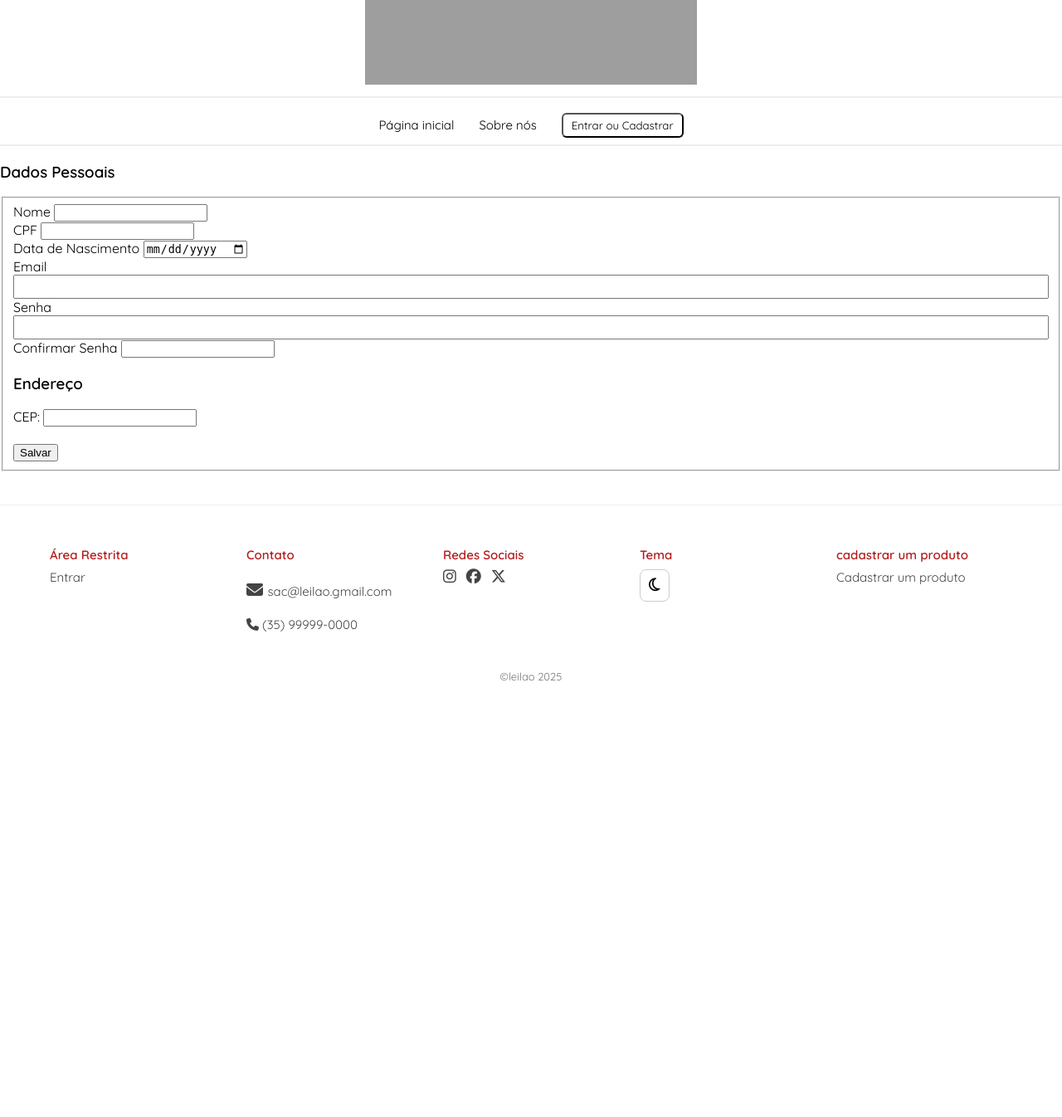
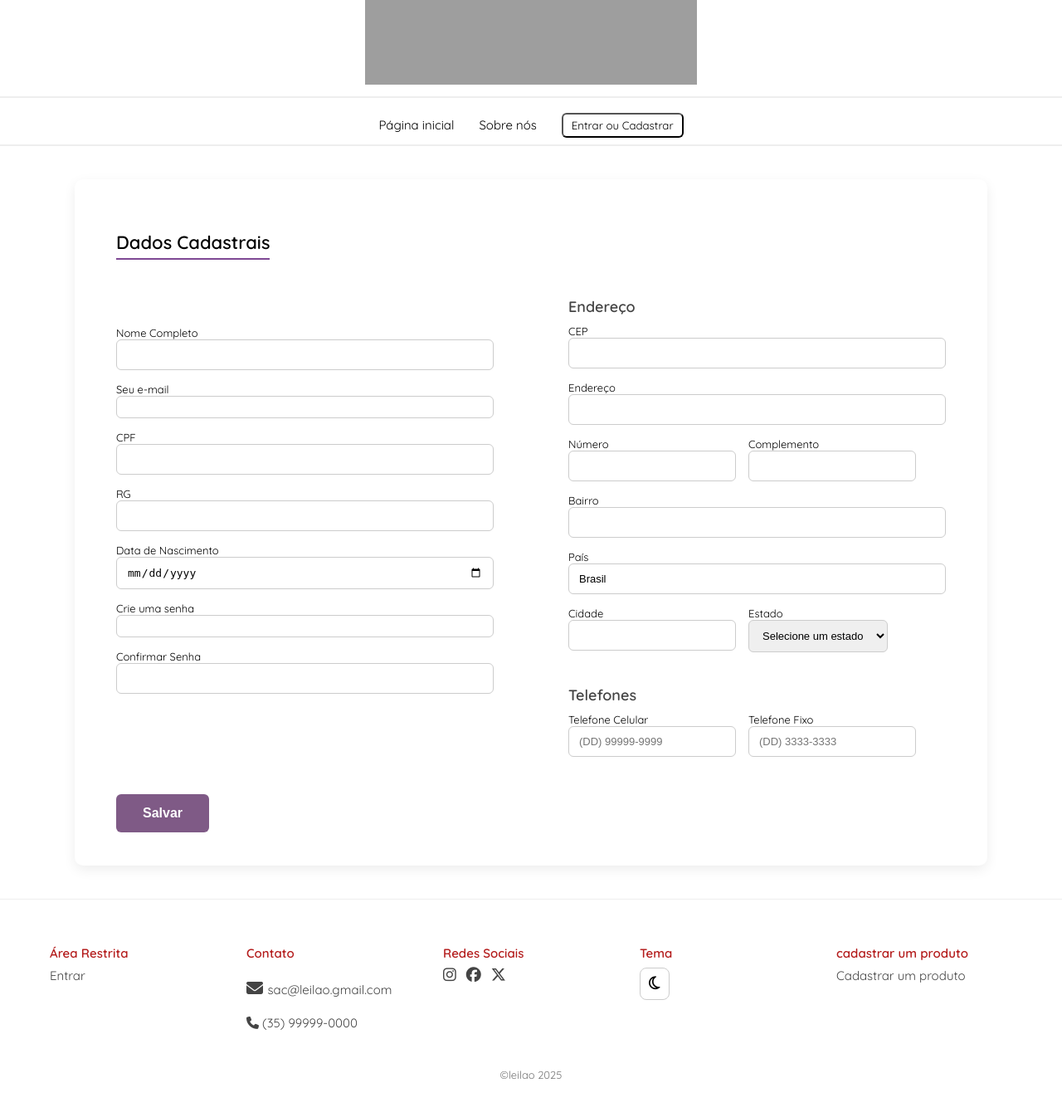
Before and after one commit to FabiJarro/SITE_LEILAO, a Flask app: page /cadastro_usuario in a window 1280 px wide. Shown: the part 278-1624 px from the top of the page at 83% size. Before the commit the page ends 1098 px from the top, so only its background shows below. Run offline with Flask 3, Linux system fonts and the light colour scheme; some libraries are stand-ins or nearby versions; grey boxes are pictures that could not be loaded.

Commit message:
cadastro funcionando (ainda falta melhorar mas o básico fo)

```diff
--- /dev/null
+++ b/static/styles/style_cadastro.css
@@ -0,0 +1,102 @@
+.form-control:focus {
+    outline: none;
+    border: 2px solid #6b8fb4;
+    box-shadow: 0 0 8px rgba(67, 80, 95, 0.5);
+    transition: 0.2s;
+}
+
+
+  /* Container */
+  .formulario {
+    max-width: 1100px;
+    margin: 40px auto;
+    background: #fff;
+    border-radius: 10px;
+    padding: 40px 50px;
+    box-shadow: 0 5px 15px rgba(0, 0, 0, 0.07);
+  }
+
+  /* Duas colunas */
+  .form-duas-colunas {
+    display: flex;
+    gap: 90px;
+    flex-wrap: wrap;
+  }
+
+  .coluna {
+    flex: 1;
+    min-width: 420px;
+  }
+
+  /* Títulos */
+  h3{
+    font-size: 22px;
+    margin-bottom: 20px;
+    border-bottom: 2px solid #7e4894;
+    display: inline-block;
+    padding-bottom: 5px;
+  }
+
+  h4 {
+    font-size: 18px;
+    margin: 25px 0 10px;
+    color: #444;
+  }
+
+  /* Inputs */
+  .form-group {
+    display: flex;
+    flex-direction: column;
+    margin-bottom: 15px;
+  }
+
+  label {
+    /* margin-bottom: 5px; */
+    font-size: 13px;
+  }
+
+  input, select {
+    border: 1px solid #ccc;
+    border-radius: 6px;
+    padding: 10px 12px;
+    font-size: 13px;
+    transition: all 0.2s ease;
+  }
+
+  input:focus, select:focus {
+    border-color: #533b63;
+    box-shadow: 0 0 4px rgba(91, 41, 156, 0.4);
+    outline: none;
+  }
+
+  /* Duas colunas dentro de uma */
+  .duas-colunas {
+    display: flex;
+    gap: 15px;
+  }
+
+  /* Botão */
+  #btn-enviar {
+    background-color: #7f5a86;
+    color: white;
+    border: none;
+    padding: 14px 32px;
+    border-radius: 6px;
+    font-size: 16px;
+    cursor: pointer;
+    font-weight: 600;
+    margin-top: 30px;
+    transition: all 0.25s ease;
+  }
+
+  #btn-enviar:hover {
+    background-color: #513457;
+    transform: scale(1.02);
+  }
+
+  /* Responsividade */
+  @media (max-width: 850px) {
+    .form-duas-colunas {
+      flex-direction: column;
+    }
+  }
--- a/templates/cadastrar_usuario.html
+++ b/templates/cadastrar_usuario.html
@@ -1,72 +1,131 @@
-{%extends "base.html"%}
-{%block conteudo%}
+{% extends "base.html" %}
+{% block conteudo %}
 
-
-{% with mensagens = get_flashed_messages() %}
-  {% if mensagens %}
-    <div class="mensagens-flash">
-      {% for mensagem in mensagens %}
-        <div class="alert alert-info">{{ mensagem }}</div>
-      {% endfor %}
-    </div>
-  {% endif %}
-{% endwith %}
-
-
+<link href="{{ url_for('static', filename='/styles/style_cadastro.css')}}" rel="stylesheet">
 
 <div id="cadastrar" class="formulario">
+  <form action="{{ url_for('cadastrar_usuario') }}" method="post" enctype="multipart/form-data" id="formulario_cadastro">
 
+    <h3>Dados Cadastrais</h3>
+    <div class="form-duas-colunas">
 
-  <form action="{{url_for('cadastrar_usuario')}}" method="post" enctype="multipart/form-data" id="formulario_cadastro">
+      <!-- COLUNA ESQUERDA -->
+      <div class="coluna">
+        <br><br><br>
 
-    <h3>Dados Pessoais</h3>
-
-    <fieldset>
         <div class="form-group">
-        <label for="nome">Nome</label>
-        <input type="text" id="nome" name="nome" class="form-control" required>
+          <label for="nome">Nome Completo</label>
+          <input type="text" id="nome" name="nome" required>
         </div>
 
+        <div class="form-group">
+          <label for="email">Seu e-mail</label>
+          <input type="email" id="email" name="email" required>
+        </div>
 
         <div class="form-group">
           <label for="cpf">CPF</label>
-        <input type="text" id="cpf" name="cpf" class="form-control" required>
-      </div>
-
-
-      <div class="form-group">
-        <label for="data de nascimento">Data de Nascimento</label>
-        <input type="date" id="data_nascimento" name="data_nascimento" class="form-control" required>
+          <input type="text" id="cpf" name="cpf" required>
         </div>
 
         <div class="form-group">
-        <label for="email">Email</label>
-        <input type="text" id="email" name="email" class="form-control" required>
+          <label for="rg">RG</label>
+          <input type="text" id="rg" name="rg">
         </div>
 
         <div class="form-group">
-        <label for="senha">Senha</label>
-        <input type="password" id="senha" name="senha" class="form-control" required>
+          <label for="data_nascimento">Data de Nascimento</label>
+          <input type="date" id="data_nascimento" name="data_nascimento" required>
         </div>
 
         <div class="form-group">
-        <label for="senha">Confirmar Senha</label>
-        <input type="password" id="confirmarsenha" name="confirmarsenha" class="form-control" required>
+          <label for="senha">Crie uma senha</label>
+          <input type="password" id="senha" name="senha" required>
         </div>
 
-      <h3>Endereço </h3>
+        <div class="form-group">
+          <label for="confirmarsenha">Confirmar Senha</label>
+          <input type="password" id="confirmarsenha" name="confirmarsenha" required>
+        </div>
+      </div>
 
-      <label>CEP:</label>
+      <!-- COLUNA DIREITA -->
+      <div class="coluna">
+        <h4>Endereço</h4>
+
+        <div class="form-group">
+          <label for="cep">CEP</label>
           <input type="text" id="cep" name="cep" required>
-      <br><br>
+        </div>
 
+        <div class="form-group">
+          <label for="endereco">Endereço</label>
+          <input type="text" id="endereco" name="endereco" required>
+        </div>
 
-      <button type="submit">Salvar</button>
-    </fieldset>
+        <div class="duas-colunas">
+          <div class="form-group">
+            <label for="numero">Número</label>
+            <input type="text" id="numero" name="numero" required>
+          </div>
+          <div class="form-group">
+            <label for="complemento">Complemento</label>
+            <input type="text" id="complemento" name="complemento">
+          </div>
+        </div>
 
+        <div class="form-group">
+          <label for="bairro">Bairro</label>
+          <input type="text" id="bairro" name="bairro">
+        </div>
+
+        <div class="form-group">
+          <label for="pais">País</label>
+          <input type="text" id="pais" name="pais" value="Brasil">
+        </div>
+
+        <div class="duas-colunas">
+          <div class="form-group">
+            <label for="cidade">Cidade</label>
+            <input type="text" id="cidade" name="cidade">
+          </div>
+
+          <div class="form-group">
+            <label for="estado">Estado</label>
+            <select id="estado" name="estado">
+              <option value="">Selecione um estado</option>
+              <option>SP</option>
+              <option>RJ</option>
+              <option>MG</option>
+              <option>RS</option>
+              <option>PR</option>
+              <option>SC</option>
+              <option>BA</option>
+              <option>PE</option>
+              <option>CE</option>
+            </select>
+          </div>
+        </div>
+
+        <h4>Telefones</h4>
+        <div class="duas-colunas">
+          <div class="form-group">
+            <label for="telefone1">Telefone Celular</label>
+            <input type="text" id="telefone1" name="telefone1" placeholder="(DD) 99999-9999">
+          </div>
+          <div class="form-group">
+            <label for="telefone2">Telefone Fixo</label>
+            <input type="text" id="telefone2" name="telefone2" placeholder="(DD) 3333-3333">
+          </div>
+        </div>
+      </div>
+    </div>
+
+    <button type="button" onclick="enviarFormulario(event)" id="btn-enviar">Salvar</button>
   </form>
 </div>
 
+<div id="mensagem"></div>
+
 <script src="{{ url_for('static', filename='/scripts/script_cadastrarElance.js')}}"></script>
-
-{%endblock%}
+{% endblock %}
--- a/views.py
+++ b/views.py
@@ -61,52 +61,76 @@ def getProdutos():
 
 
 
-@app.route('/cadastrar_usuario', methods=['POST',])
+# @app.route('/cadastrar_usuario', methods=['POST',])
+# def cadastrar_usuario():
+#     usuarioForm = UsuarioForm(request.form)
+#     try:
+#         print('aaaaaaaaaaaaaaaaaaaaaaaaaaaaaaaaaaa')
+#         usuarioForm.validar()
+#     except ValueError as e:
+#         print('mensagem de errrrrrrrrrrrrrrrrrrro', e)
+#         return jsonify({"status": False, "mensagem": str(e)})
+
+#     nome=usuarioForm.nome
+#     cpf=usuarioForm.cpf
+#     data_str = usuarioForm.data_nascimento
+#     email=usuarioForm.email
+#     senha=usuarioForm.senha
+#     cep=usuarioForm.cep
+
+#     try:
+#         data_nascimento = datetime.strptime(data_str, "%Y-%m-%d").date()
+#     except ValueError:
+#         return jsonify({"status": False, "mensagem": "Data de nascimento inválida. Use o formato YYYY-MM-DD"}),
+
+
+#     if Cadastros.query.filter_by(email=email).first():
+#         return jsonify({"status": "erro", "mensagem": "Já existe um cadastro com esse e-mail."}), 400
+
+#     novo_cadastro=Cadastros(nome=nome, cpf=cpf, data_nascimento=data_nascimento, email=email, senha=senha, cep=cep)
+
+#     db.session.add(novo_cadastro)
+#     db.session.commit()
+
+#     session['id_usuario'] = novo_cadastro.id_usuario
+
+#     print("sucesso?")
+#     flash('Usuário cadastrado com sucesso!')
+#     print("dados recebidos:", nome, cep, data_str, email, senha, cep)
+#     print("Usuário cadastrado com sucesso:", nome)
+#     return jsonify({"status": True, "mensagem": "Usuário cadastrado com sucesso!"}), 200
+
+@app.route('/cadastrar_usuario', methods=['POST'])
 def cadastrar_usuario():
     usuarioForm = UsuarioForm(request.form)
+
     try:
-        print('aaaaaaaaaaaaaaaaaaaaaaaaaaaaaaaaaaa')
         usuarioForm.validar()
     except ValueError as e:
-        flash(str(e))
-        print('mensagem de errrrrrrrrrrrrrrrrrrro', e)
-        return render_template('cadastrar_usuario.html',form=usuarioForm)
+        # Retorna JSON com a mensagem de erro
+        return jsonify({"sucesso": False, "mensagem": str(e)}), 400
 
-    nome=usuarioForm.nome
-    cpf=usuarioForm.cpf
-    data_str = usuarioForm.data_nascimento
-    email=usuarioForm.email
-    senha=usuarioForm.senha
-    cep=usuarioForm.cep
+    # verifica duplicidade de e-mail
+    if Cadastros.query.filter_by(email=usuarioForm.email).first():
+        return jsonify({"sucesso": False, "mensagem": "Já existe um cadastro com esse e-mail."}), 400
 
+    # se tudo estiver certo, cria o usuário
     try:
-        data_nascimento = datetime.strptime(data_str, "%Y-%m-%d").date()
-    except ValueError:
-        flash('Data de nascimento inválida. Use o formato YYYY-MM-DD.')
-        return render_template('cadastrar_usuario.html', form=usuarioForm)
+        data_nascimento = datetime.strptime(usuarioForm.data_nascimento, "%Y-%m-%d").date()
+        novo_cadastro = Cadastros(
+            nome=usuarioForm.nome,
+            cpf=usuarioForm.cpf,
+            data_nascimento=data_nascimento,
+            email=usuarioForm.email,
+            senha=usuarioForm.senha,
+            cep=usuarioForm.cep
+        )
+        db.session.add(novo_cadastro)
+        db.session.commit()
+    except Exception as e:
+        return jsonify({"sucesso": False, "mensagem": f"Erro ao salvar no banco: {e}"}), 500
 
-
-    if Cadastros.query.filter_by(email=email).first():
-        flash('Já existe um cadastro com esse e-mail.')
-        return render_template('cadastrar_usuario.html', form=usuarioForm)
-
-    novo_cadastro=Cadastros(nome=nome, cpf=cpf, data_nascimento=data_nascimento, email=email, senha=senha, cep=cep)
-
-    db.session.add(novo_cadastro)
-    db.session.commit()
-
-    session['id_usuario'] = novo_cadastro.id_usuario
-
-    print("sucesso?")
-    flash('Usuário cadastrado com sucesso!')
-    print("dados recebidos:", nome, cep, data_str, email, senha, cep)
-    # print(f'############ {request.form}')
-    # return jsonify()
-
-    flash ('usuario cadastrado com sucesso')
-    return redirect(url_for('paginainicial'))
-
-    return redirect(url_for('paginainicial'))
+    return jsonify({"sucesso": True, "mensagem": "Usuário cadastrado com sucesso!"}), 200
 
 
 @app.route('/cadastro_usuario')
```
Also changed, not shown: helpers.py (+6 -16 lines), static/scripts/script_cadastrarElance.js (+42 -33 lines). Lines whose indentation alone changed are shown as unchanged.
